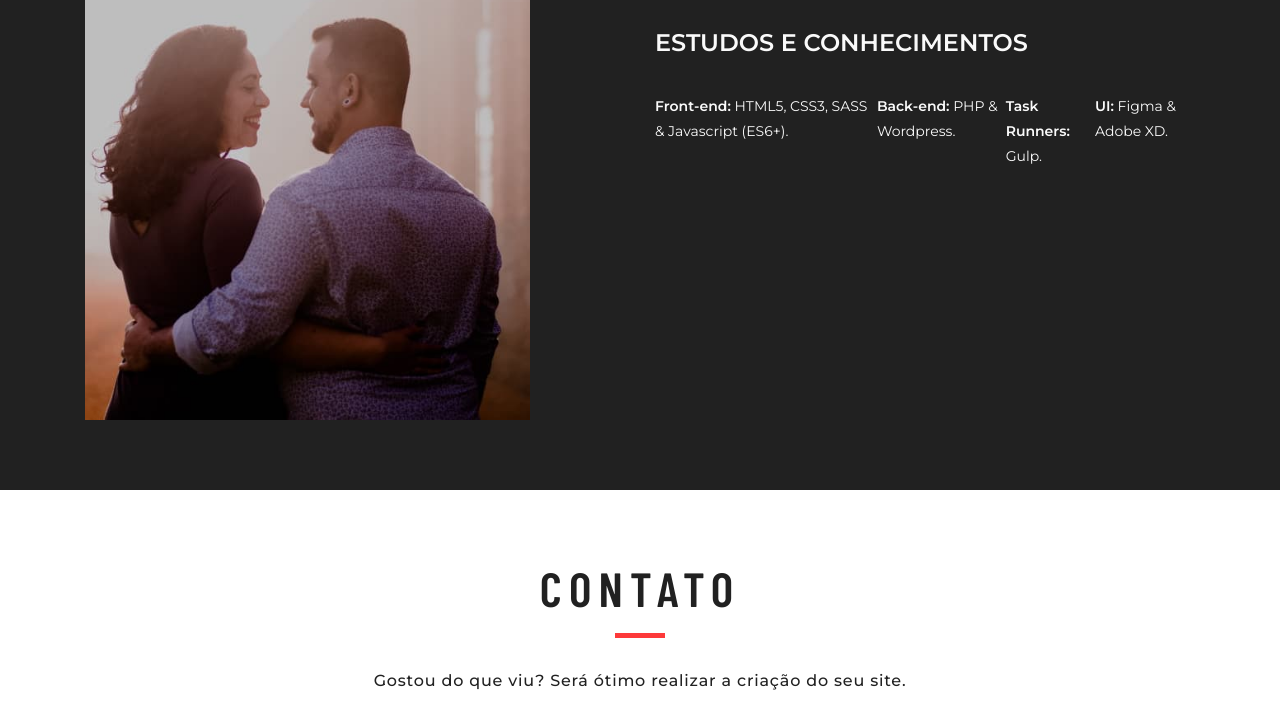
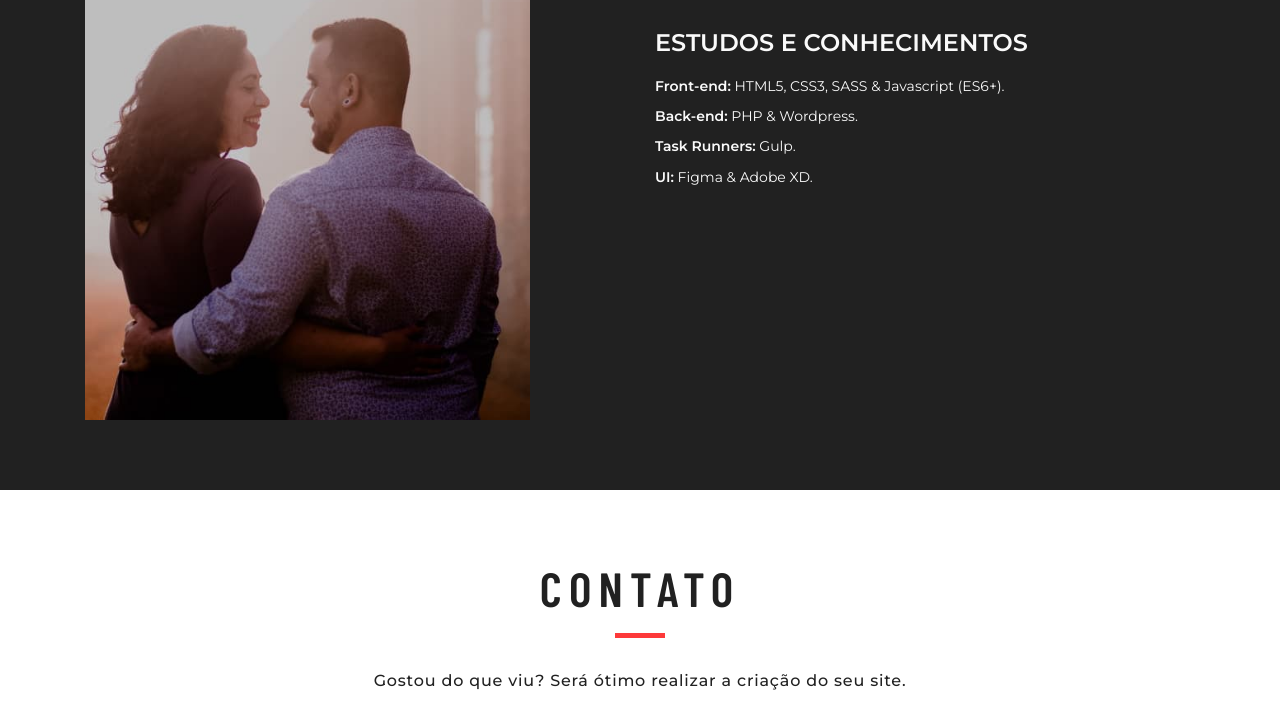
Before and after one commit to jpdrsanchez/jpdrsanchez.github.io, a website: page index.html in a window 1280 px wide. Shown: the part 2643-3348 px from the top of the page. Drawn offline with nearby package versions, Linux system fonts and the light colour scheme; a web font is replaced by a local one.

Commit message:
Fixed about list

```diff
--- a/src/scss/sections/_about.scss
+++ b/src/scss/sections/_about.scss
@@ -47,14 +47,4 @@
       text-align: left;
     }
   }
-
-  &__list:last-of-type {
-    display: flex;
-    justify-content: center;
-    margin-top: rem(30);
-
-    @include breakpoint(medium) {
-      justify-content: flex-start;
-    }
-  }
 }
```
Also changed, not shown: dist/css/style.css, 1 other file.
